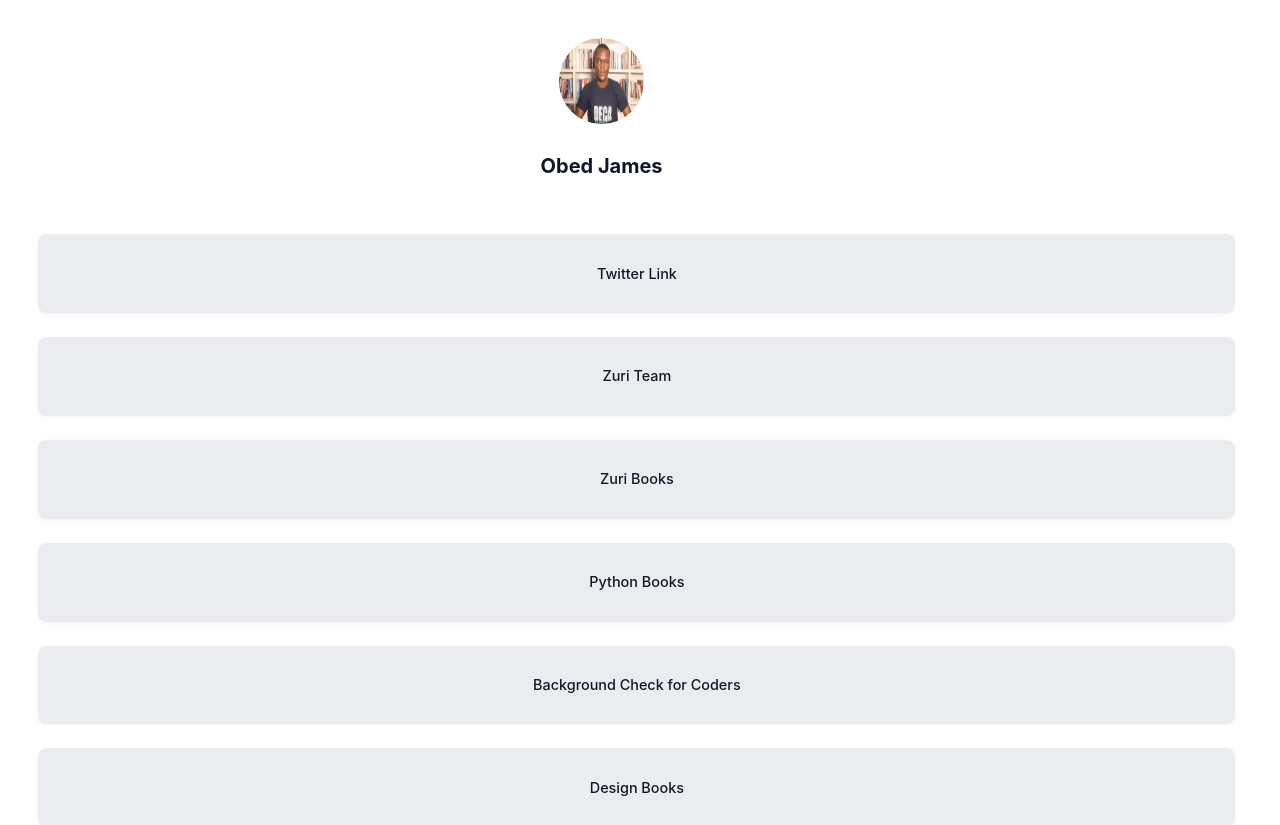
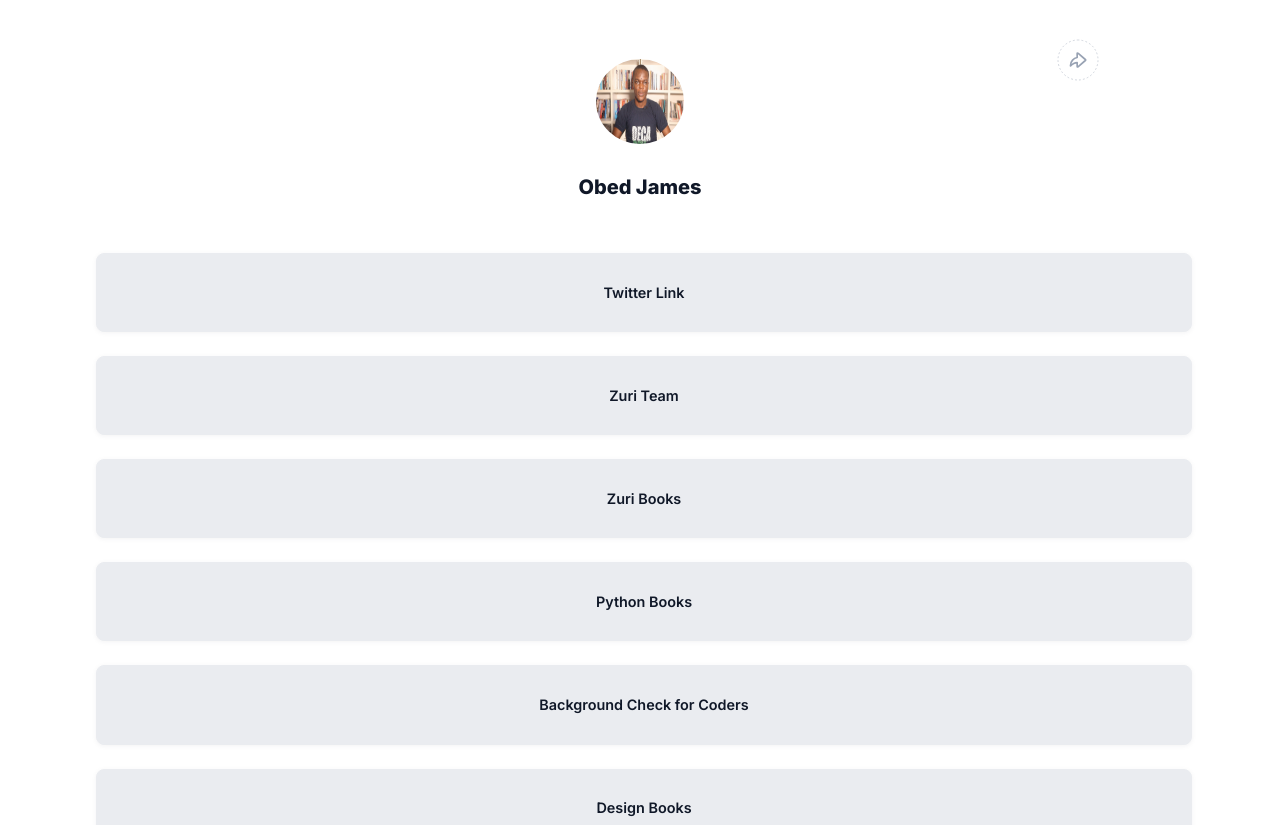
Before and after one commit to jamesobed/Zuri-Front-End-Stage-1-Task, a React (Create React App) app: page / in a window 1280 px wide. Shown: the top 825 px of the page. Built offline with nearby package versions, Linux system fonts and the light colour scheme; grey boxes are pictures that could not be loaded.

Commit message:
added netlify to tomil file for routing issue

```diff
--- a/src/App.css
+++ b/src/App.css
@@ -5,3 +5,9 @@
 
   /* background: #b41919; */
 }
+
+@media only screen and (max-width: 376px) {
+  .firstApp {
+    height: 812px;
+  }
+}
--- a/src/components/body_component/Contents.jsx
+++ b/src/components/body_component/Contents.jsx
@@ -4,28 +4,49 @@
   const myLinks = [
     {
       label: "Twitter Link",
-      href: `“https://training.zuri.team/`,
+      href: `https://twitter.com/sirobedjames`,
+      id: "obedjames",
+      title: "Click on the link to connect to my twitter page",
+    },
+    {
+      label: "Zuri Team",
+      href: `https://training.zuri.team/`,
       id: "btn__zuri",
+      title: "Click on the link to connect with zuri team",
     },
-    { label: "Zuri Team", href: "/about" },
-    { label: "Zuri Books", href: " http://books.zuri.team", id: "books" },
-    { label: "Python Books", href: "/about", id: "book__python" },
+    {
+      label: "Zuri Books",
+      href: " http://books.zuri.team",
+      id: "books",
+      title: "Click on the link to view zuri books",
+    },
+    {
+      label: "Python Books",
+      href: "https://books.zuri.team/python-for-beginners?ref_id=sirObed",
+      id: "book__python",
+      title:
+        "Click on the link to cview zuri books on python and other programming language",
+    },
     {
       label: "Background Check for Coders",
       href: "https://background.zuri.team",
       id: "pitch",
+      title: "Click on the link to view zuri software developers",
     },
     {
       label: "Design Books",
       href: "https://books.zuri.team/design-rules ",
       id: "book__design",
+      title: "Click on the link to view zuri design book rules",
     },
   ];
   return (
     <ContentsLinks>
       {myLinks.map((link) => (
-        <li id="myLink" key={link.label}>
-          <a href={link.href} target="blank">{link.label}</a>
+        <li id="myLink" key={link.label} title={link.title}>
+          <a href={link.href} target="blank">
+            {link.label}
+          </a>
         </li>
       ))}
     </ContentsLinks>
--- a/src/components/body_component/Header.jsx
+++ b/src/components/body_component/Header.jsx
@@ -6,7 +6,7 @@
 function Header() {
   return (
     <ProfileStyle>
-      <img src={passport} alt="Profile " />
+      <img src={passport} alt="Profile " id="profileImage" />
       <small id="topCircle">
         {/* <div className="webView"> */}
         <img className="webView" src={ArrowButton} alt="ArrowButton" />
@@ -20,6 +20,7 @@
       </small>
       <div className="Details">
         <small id="name">Obed James</small>
+        <small id="slack">sirObed</small>
       </div>
     </ProfileStyle>
   );
--- a/src/index.css
+++ b/src/index.css
@@ -1,13 +1 @@
-body {
-  margin: 0;
-  font-family: -apple-system, BlinkMacSystemFont, 'Segoe UI', 'Roboto', 'Oxygen',
-    'Ubuntu', 'Cantarell', 'Fira Sans', 'Droid Sans', 'Helvetica Neue',
-    sans-serif;
-  -webkit-font-smoothing: antialiased;
-  -moz-osx-font-smoothing: grayscale;
-}
-
-code {
-  font-family: source-code-pro, Menlo, Monaco, Consolas, 'Courier New',
-    monospace;
-}
+@import url("https://fonts.googleapis.com/css2?family=Inter:wght@100;200;300;400;500;600;700;800;900&display=swap");
--- a/src/styles/Contents.js
+++ b/src/styles/Contents.js
@@ -7,8 +7,8 @@
   justify-content: center;
   /* padding-left: 3%;
   padding-right: 3%; */
-  margin-left: 3%;
-  margin-right: 3%;
+  margin-left: 7%;
+  margin-right: 7%;
   margin-top: 3%;
   margin-bottom: 2%;
   gap: 24px;
@@ -31,7 +31,7 @@
     padding: 0px;
     gap: 12px;
 
-    width: 94%;
+    width: 86%;
     height: 76px;
 
     /* Shadow/xs */
@@ -51,11 +51,11 @@
     flex-direction: row;
     justify-content: center;
     align-items: center;
-    padding: 24px 32px;
+    padding: 3% 3%;
     gap: 8px;
 
-    width: 94%;
-    height: 5%;
+    width: 86%;
+    height: 1%;
 
     /* Gray/200 */
 
@@ -81,7 +81,7 @@
 
     font-family: "Inter";
     font-style: normal;
-    font-weight: 500;
+    font-weight: 600;
     font-size: 90%;
     line-height: 100%;
     /* identical to box height, or 156% */
--- a/src/styles/Header.js
+++ b/src/styles/Header.js
@@ -4,11 +4,11 @@
   display: flex;
   flex-direction: column;
   align-items: center;
-  padding-top: 3%;
+  padding-top: 4%;
   gap: 2.1%;
   isolation: isolate;
 
-  width: 94%;
+  width: 100%;
   height: 142px;
 
   /* Inside auto layout */
@@ -18,7 +18,7 @@
   align-self: stretch;
   flex-grow: 0;
 
-  img {
+  #profileImage {
     display: flex;
     flex-direction: column;
     justify-content: center;
@@ -61,14 +61,14 @@
   }
 
   #name {
-    width: 94%;
+    width: 86%;
     height: 30px;
 
     /* Text xl/Bold */
 
     font-family: "Inter";
     font-style: normal;
-    font-weight: 700;
+    font-weight: 750;
     font-size: 20px;
     line-height: 30px;
     /* identical to box height, or 150% */
@@ -85,9 +85,14 @@
     order: 0;
     flex-grow: 1;
   }
+  #slack {
+    display: none;
+  }
 
   #topCircle {
     position: absolute;
+    padding-top: 4%;
+
     width: 3%;
     height: 3%;
     right: 14%;
@@ -114,19 +119,19 @@
   }
 
   @media only screen and (max-width: 730px) {
-    img {
+    #profileImage {
       width: 15%;
       height: 57%;
     }
   }
   @media only screen and (max-width: 500px) {
-    img {
+    #profileImage {
       width: 20%;
       height: 60%;
     }
   }
   @media only screen and (max-width: 280px) {
-    img {
+    #profileImage {
       width: 20%;
       height: 50%;
     }
@@ -135,7 +140,7 @@
     .mobileView {
       visibility: visible;
     }
-    img {
+    #profileImage {
       width: 20%;
       height: 60%;
     }
@@ -145,6 +150,26 @@
       display: none;
       visibility: hidden;
     }
+    margin-top: 3%;
+
+    #topCircle {
+      margin-top: 6%;
+    }
+  }
+  @media only screen and (max-width: 850px) {
+    #topCircle {
+      margin-top: 2%;
+    }
+  }
+  @media only screen and (max-width: 520px) {
+    #topCircle {
+      margin-top: 4%;
+    }
+  }
+  @media only screen and (max-width: 353px) {
+    #topCircle {
+      margin-top: 6%;
+    }
   }
 `;
 
```
Also changed, not shown: 1 other file (tests, documents, lock files or other folders).
